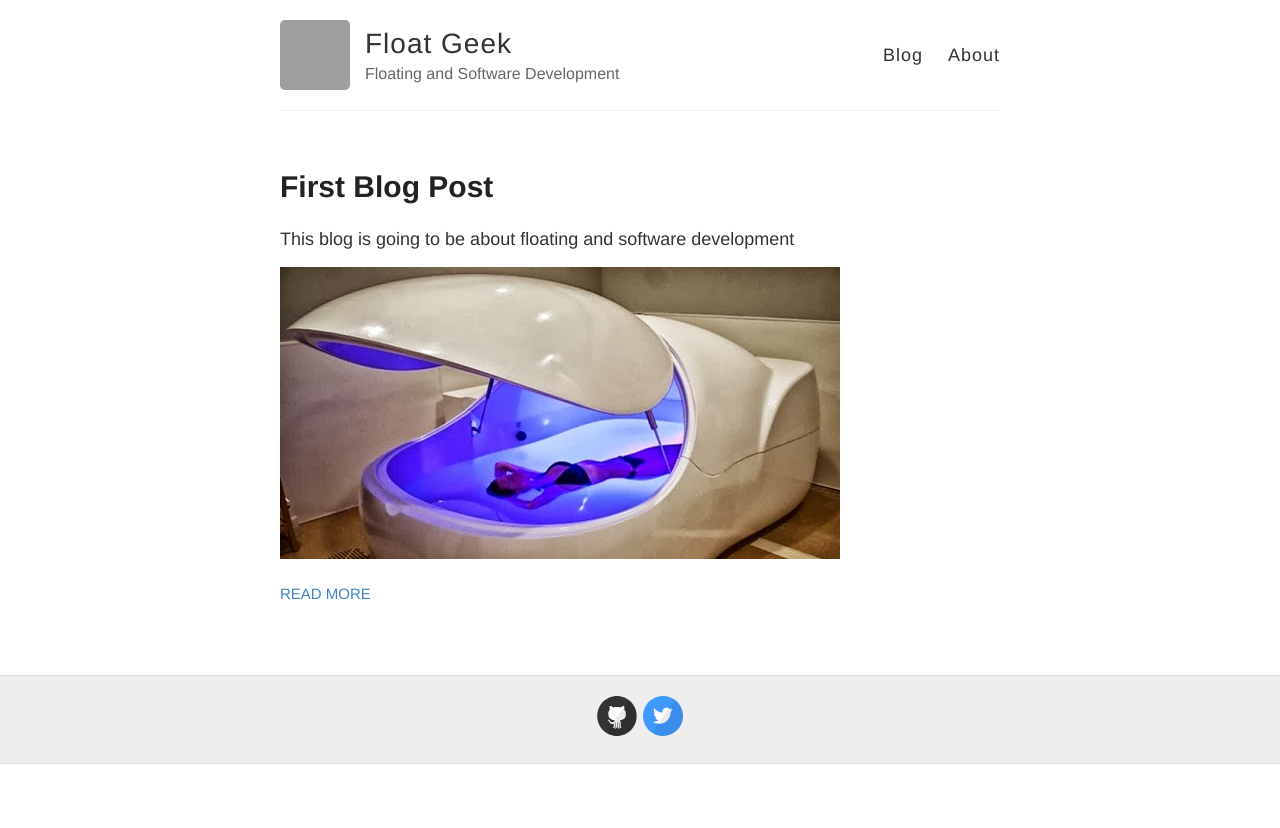
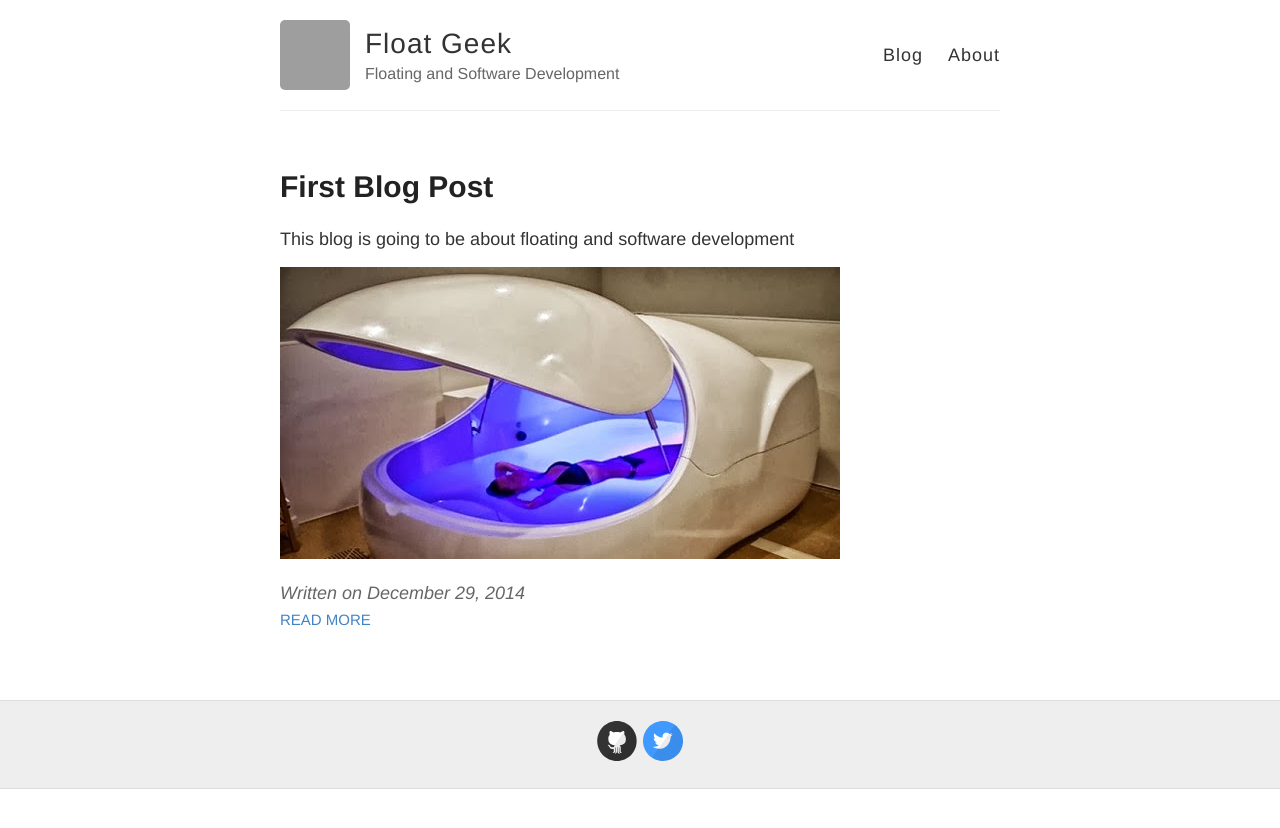
Before and after one commit to Connor-Knabe/Connor-Knabe.github.io, a Jekyll site: the page built from index.html, in a window 1280 px wide. Shown: the top 828 px of the page. Built offline with Jekyll 4.4.1, drawn with Linux system fonts in a browser that asks for light colours; grey boxes are pictures that could not be loaded.

Commit message:
Adding date to the home page

```diff
--- /dev/null
+++ b/Gemfile
@@ -0,0 +1,2 @@
+source 'https://rubygems.org'
+gem 'github-pages'
--- a/index.html
+++ b/index.html
@@ -9,7 +9,11 @@ layout: default
       <h1><a href="{{ site.baseurl }}{{ post.url }}">{{ post.title }}</a></h1>
 
       <div class="entry">
-        {{ post.content | truncatewords:40}}
+        {{ post.content | truncatewords:50}}
+
+        <div class="date">
+            Written on {{ post.date | date: "%B %e, %Y" }}
+        </div>
       </div>
 
       <a href="{{ site.baseurl }}{{ post.url }}" class="read-more">Read More</a>
```
Also changed, not shown: Gemfile.lock (added), 15 other files.
